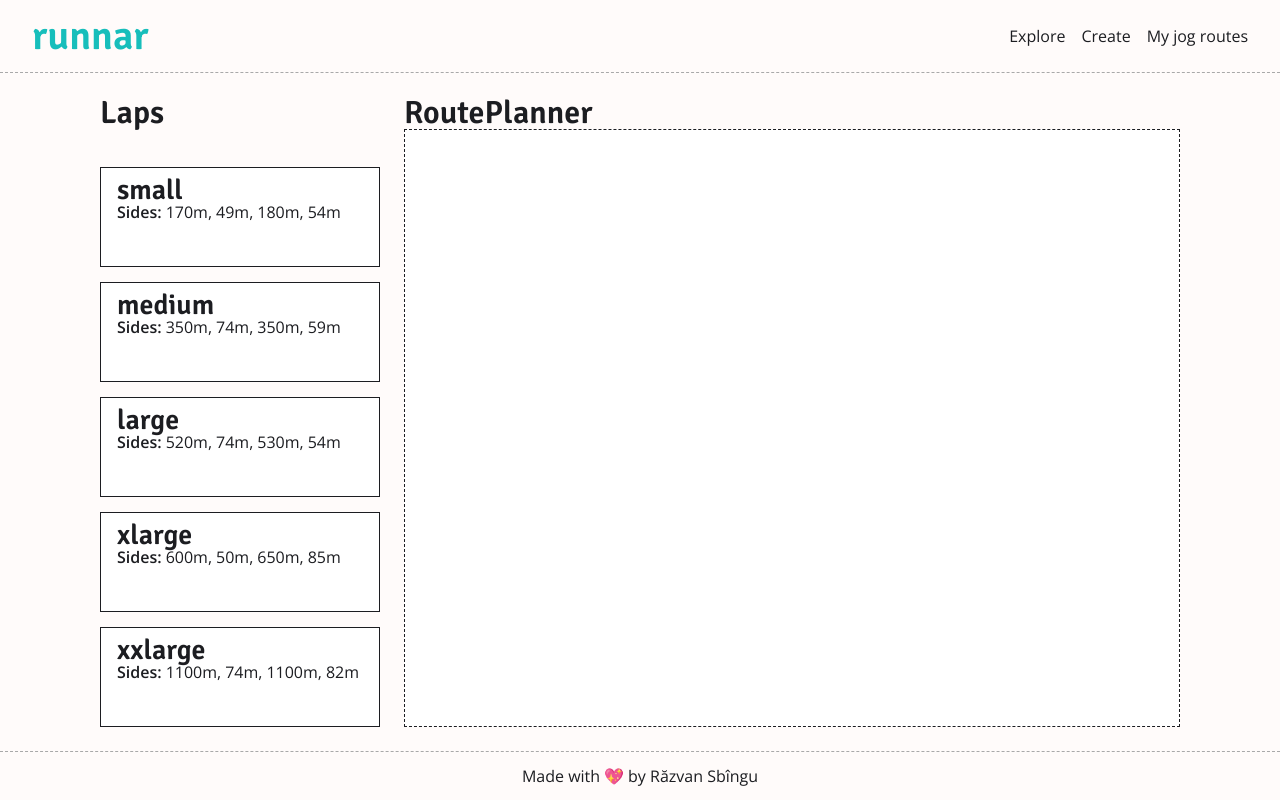
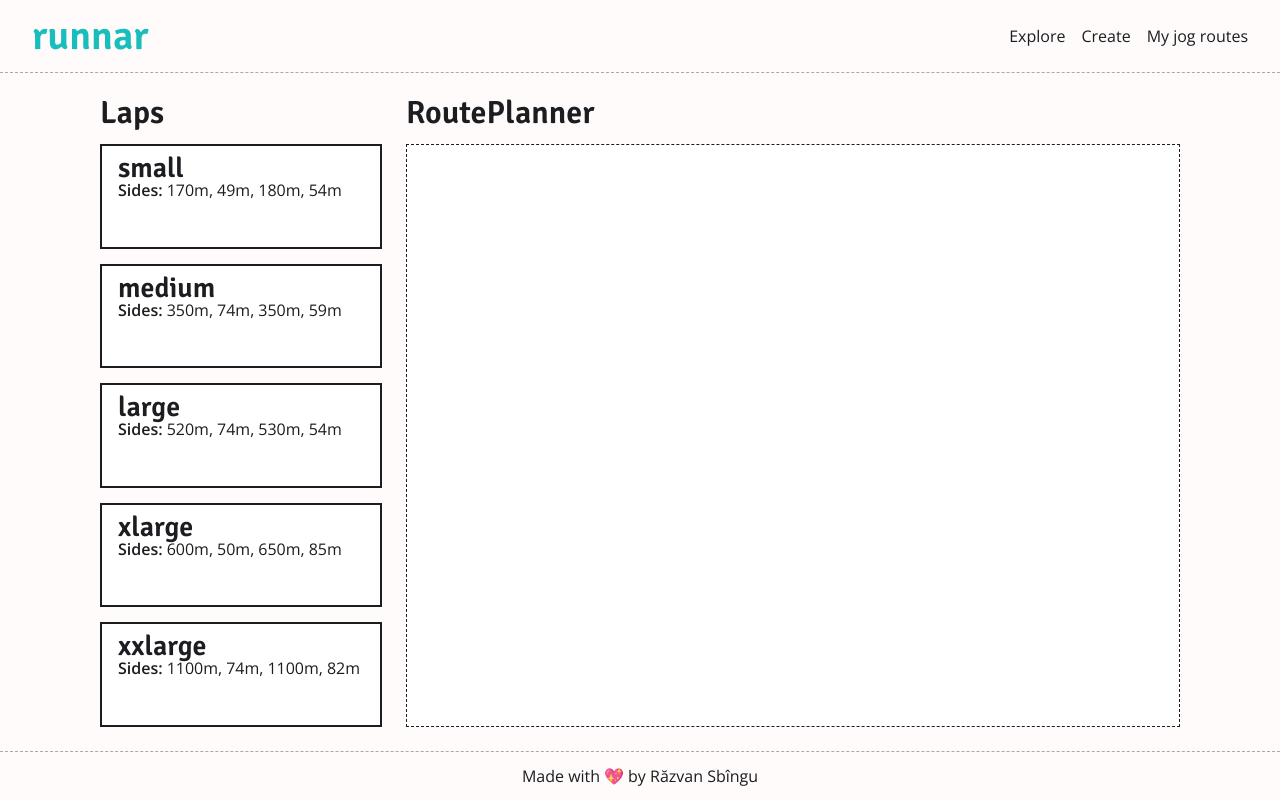
Before and after one commit to razsbg/runnar, a React (Create React App) app: page / in a window 1280 px wide. Built offline with nearby package versions, Linux system fonts and the light colour scheme.

Commit message:
added entering animation for route lap, some styles.scss fixes

```diff
--- a/src/scss/_styles.scss
+++ b/src/scss/_styles.scss
@@ -95,12 +95,8 @@ h6 {
   .drag-sources {
     display: grid;
     grid-template-rows: auto;
-    grid-auto-rows: 100px;
+    grid-auto-rows: 1fr;
     grid-row-gap: 15px;
-
-    > h2 {
-      margin: 0;
-    }
   }
 }
 
--- a/src/scss/components/_lap.scss
+++ b/src/scss/components/_lap.scss
@@ -2,10 +2,15 @@
 
 .lap {
   padding: 0.5em 1em;
-  border: 1px solid palette.$dark;
+  border: 2px solid palette.$dark;
   display: flex;
   flex-direction: column;
   background-color: white;
+  cursor: pointer;
+
+  &:hover {
+    border-color: palette.$primary;
+  }
 
   &.lap--dragging {
     opacity: 0.75;
--- a/src/scss/components/_route-lap.scss
+++ b/src/scss/components/_route-lap.scss
@@ -1,4 +1,37 @@
 @use "../color-palette" as palette;
+
+$easeOutCubic: cubic-bezier(0.215, 0.61, 0.355, 1);
+$easeInOut: cubic-bezier(0.42, 0, 0.58, 1);
+
+@mixin transform($transform...) {
+  -webkit-transform: $transform;
+  transform: $transform;
+}
+
+@mixin bezier($bezier) {
+  -webkit-animation-timing-function: $bezier;
+  animation-timing-function: $bezier;
+}
+
+@keyframes swoop-in-left {
+  0% {
+    opacity: 0;
+    @include bezier($easeOutCubic);
+    @include transform(scaleX(1.5) translate3d(-400px, 0, 0));
+  }
+  40% {
+    opacity: 1;
+    @include bezier($easeInOut);
+    @include transform(scaleX(1.2) translate3d(0, 0, 0));
+  }
+  65% {
+    @include transform(scaleX(1) translate3d(20px, 0, 0));
+  }
+  100% {
+    @include bezier($easeInOut);
+    @include transform(scaleX(1) translate3d(0, 0, 0));
+  }
+}
 
 .route-lap {
   padding: 0.5em 1em;
@@ -10,6 +43,7 @@
   font-size: 1.5rem;
   background-color: palette.$light;
   cursor: pointer;
+  animation: swoop-in-left 0.25s forwards;
 
   h3 {
     margin: 0;
--- a/src/scss/components/_route-planner.scss
+++ b/src/scss/components/_route-planner.scss
@@ -3,6 +3,7 @@
 .route-planner {
   display: grid;
   grid-template-rows: auto 1fr;
+  grid-row-gap: 15px;
 }
 
 .drop-zone {
@@ -21,13 +22,14 @@
 .drop-zone--eligible:after,
 .drop-zone--ineligible:after,
 .drop-zone--highlight:after {
+  padding: 1em;
   display: inline-block;
   position: absolute;
   top: 50%;
   left: 50%;
   transform: translate(-50%, -50%);
   font-size: 2em;
-  opacity: 0.75;
+  opacity: 0.8;
 }
 
 .drop-zone--eligible {
@@ -48,4 +50,6 @@
 
 .drop-zone--highlight:after {
   content: 'You can drop the lap here';
+  background-color: rgba(0, 0, 0, 0.75);
+  color: white;
 }
```
